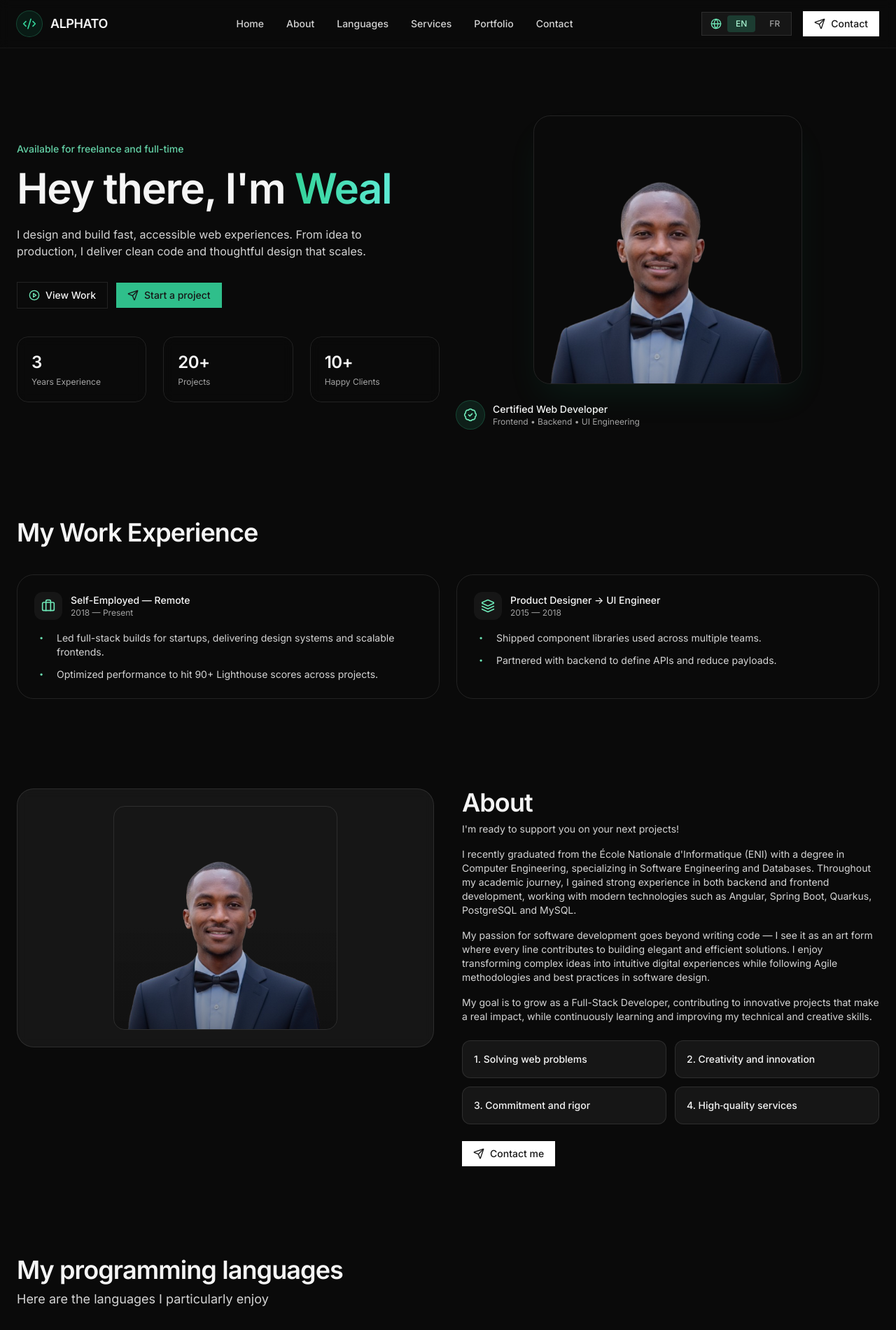
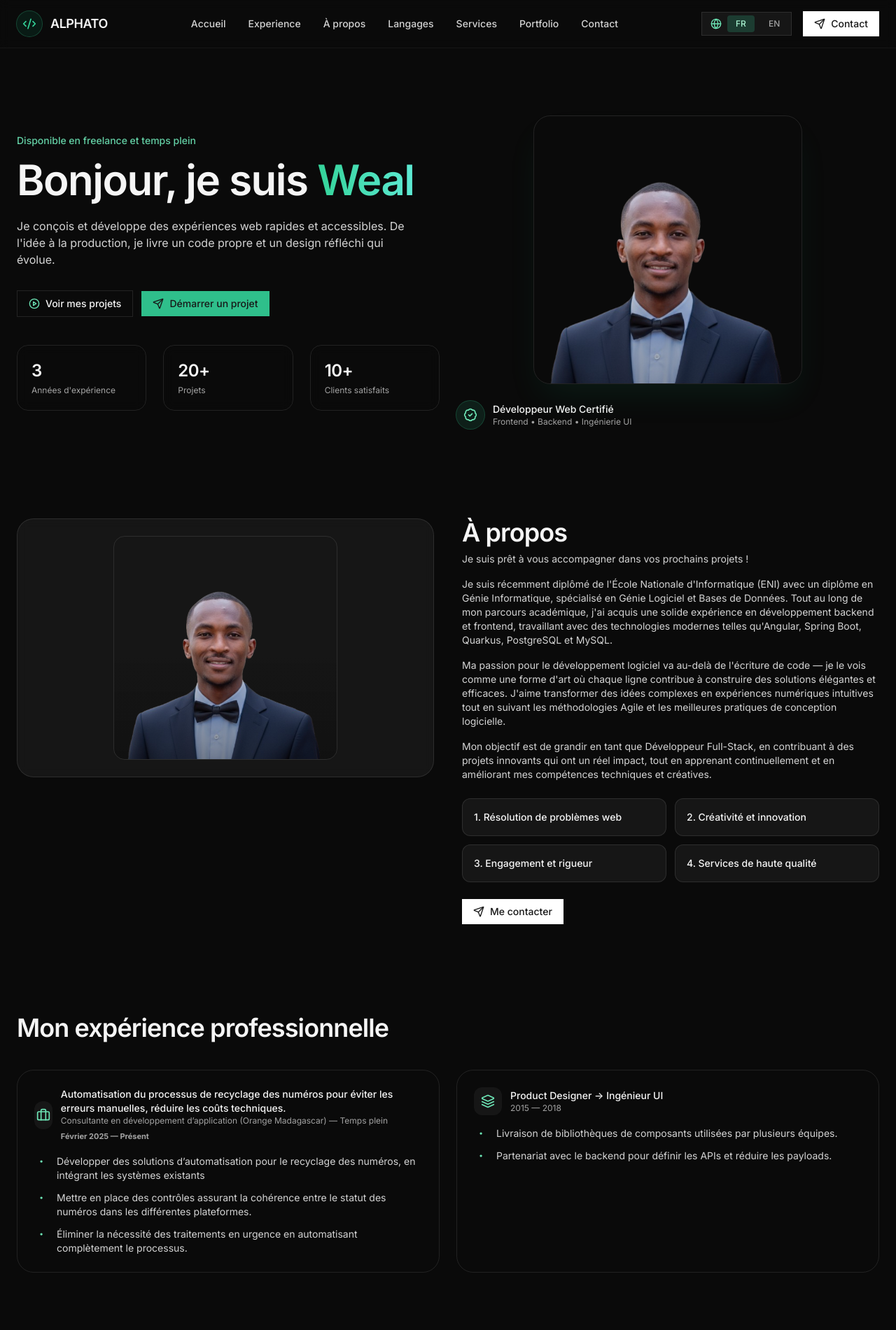
Before and after one commit to alphatowestphalen/developer-portfolio-creative, a React (Vite) app: page / in a window 1280 px wide. Shown: the top 1901 px of the page at 70% size. Built offline with nearby package versions, Linux system fonts and the light colour scheme.

Commit message:
feature (experience) :: add new exprience.

```diff
--- a/src/components/AppLayout.tsx
+++ b/src/components/AppLayout.tsx
@@ -20,8 +20,8 @@ const AppLayout: React.FC = () => {
         <Navigation />
         <main className="mx-auto max-w-7xl px-6">
           <Hero />
+          <About />
           <Experience />
-          <About />
           <Skills />
           <Services />
           <Portfolio />
--- a/src/components/Experience.tsx
+++ b/src/components/Experience.tsx
@@ -1,58 +1,84 @@
-import React from 'react';
-import { Briefcase, Layers, Dot } from 'lucide-react';
-import { useLanguage } from '../contexts/LanguageContext';
+import React from "react";
+import { Briefcase, Layers, Dot } from "lucide-react";
+import { useLanguage } from "../contexts/LanguageContext";
 
 export const Experience: React.FC = () => {
   const { t } = useLanguage();
 
+  // Comme "experience" est un tableau, on prend le premier élément
+  const exp = t.experience[0];
+
   return (
     <section id="experience" className="mt-24 md:mt-32">
-      <h2 className="text-3xl md:text-4xl font-semibold tracking-tight">{t.experience.title}</h2>
+
+      {/* Title */}
+      <h2 className="text-3xl md:text-4xl font-semibold tracking-tight">
+        {exp.title}
+      </h2>
+
       <div className="mt-10 grid gap-6 md:grid-cols-2">
+
+        {/* ---- FIRST EXPERIENCE ---- */}
         <div className="rounded-3xl border border-white/10 p-6 opacity-0 translate-y-6 animate-fade-in">
+
+          {/* Header */}
           <div className="flex items-center gap-3">
             <div className="flex h-10 w-10 items-center justify-center rounded-xl bg-white/5">
               <Briefcase className="h-5 w-5 text-emerald-300" />
             </div>
+
             <div>
-              <p className="text-sm font-medium">{t.experience.selfEmployed}</p>
-              <p className="text-xs text-neutral-400">{t.experience.period1}</p>
+              <p className="text-sm font-medium">{exp.title_project}</p>
+
+              <p className="text-xs text-neutral-400">{exp.selfEmployed}</p>
+
+              <strong className="text-[11px] text-neutral-400">{exp.period1}</strong>
             </div>
           </div>
+
+          {/* Descriptions */}
           <ul className="mt-4 space-y-3">
-            <li className="flex gap-3">
-              <Dot className="h-5 w-5 text-emerald-300 flex-shrink-0" />
-              <p className="text-sm text-neutral-300">{t.experience.desc1}</p>
-            </li>
-            <li className="flex gap-3">
-              <Dot className="h-5 w-5 text-emerald-300 flex-shrink-0" />
-              <p className="text-sm text-neutral-300">{t.experience.desc2}</p>
-            </li>
+            {exp.descriptions.map((item, index) => (
+              <li key={index} className="flex gap-3">
+                <Dot className="h-5 w-5 text-emerald-300 flex-shrink-0" />
+                <p className="text-sm text-neutral-300">{item.desc}</p>
+              </li>
+            ))}
           </ul>
         </div>
 
+        {/* ---- SECOND EXPERIENCE ---- */}
         <div className="rounded-3xl border border-white/10 p-6 opacity-0 translate-y-6 animate-fade-in animation-delay-200">
+
+          {/* Header */}
           <div className="flex items-center gap-3">
             <div className="flex h-10 w-10 items-center justify-center rounded-xl bg-white/5">
               <Layers className="h-5 w-5 text-emerald-300" />
             </div>
+
             <div>
-              <p className="text-sm font-medium">{t.experience.productDesigner}</p>
-              <p className="text-xs text-neutral-400">{t.experience.period2}</p>
+              <p className="text-sm font-medium">{exp.productDesigner}</p>
+              <p className="text-xs text-neutral-400">{exp.period2}</p>
             </div>
           </div>
+
+          {/* Items */}
           <ul className="mt-4 space-y-3">
             <li className="flex gap-3">
               <Dot className="h-5 w-5 text-emerald-300 flex-shrink-0" />
-              <p className="text-sm text-neutral-300">{t.experience.desc3}</p>
+              <p className="text-sm text-neutral-300">{exp.desc3}</p>
             </li>
+
             <li className="flex gap-3">
               <Dot className="h-5 w-5 text-emerald-300 flex-shrink-0" />
-              <p className="text-sm text-neutral-300">{t.experience.desc4}</p>
+              <p className="text-sm text-neutral-300">{exp.desc4}</p>
             </li>
           </ul>
+
         </div>
+
       </div>
+
     </section>
   );
 };
--- a/src/components/LanguageSwitcher.tsx
+++ b/src/components/LanguageSwitcher.tsx
@@ -1,6 +1,6 @@
-import React from 'react';
-import { useLanguage } from '../contexts/LanguageContext';
-import { Globe } from 'lucide-react';
+import React from "react";
+import { useLanguage } from "../contexts/LanguageContext";
+import { Globe } from "lucide-react";
 
 export const LanguageSwitcher: React.FC = () => {
   const { language, setLanguage } = useLanguage();
@@ -9,25 +9,26 @@ export const LanguageSwitcher: React.FC = () => {
     <div className="flex items-center gap-2 rounded-lg border border-white/10 bg-white/5 p-1">
       <Globe className="h-4 w-4 text-emerald-300 ml-2" />
       <button
-        onClick={() => setLanguage('en')}
+        onClick={() => setLanguage("fr")}
         className={`px-3 py-1 text-xs font-medium rounded transition ${
-          language === 'en'
-            ? 'bg-emerald-400/20 text-emerald-200'
-            : 'text-neutral-400 hover:text-white'
+          language === "fr"
+            ? "bg-emerald-400/20 text-emerald-200"
+            : "text-neutral-400 hover:text-white"
+        }`}
+      >
+        FR
+      </button>
+
+      <button
+        onClick={() => setLanguage("en")}
+        className={`px-3 py-1 text-xs font-medium rounded transition ${
+          language === "en"
+            ? "bg-emerald-400/20 text-emerald-200"
+            : "text-neutral-400 hover:text-white"
         }`}
       >
         EN
       </button>
-      <button
-        onClick={() => setLanguage('fr')}
-        className={`px-3 py-1 text-xs font-medium rounded transition ${
-          language === 'fr'
-            ? 'bg-emerald-400/20 text-emerald-200'
-            : 'text-neutral-400 hover:text-white'
-        }`}
-      >
-        FR
-      </button>
     </div>
   );
 };
--- a/src/components/Navigation.tsx
+++ b/src/components/Navigation.tsx
@@ -24,7 +24,7 @@ export const Navigation: React.FC = () => {
         </button>
 
         <div className="hidden items-center gap-8 md:flex">
-          {['home', 'about', 'languages', 'services', 'portfolio', 'contact'].map((item) => (
+          {['home', 'experience', 'about', 'languages', 'services', 'portfolio', 'contact'].map((item) => (
             <button
               key={item}
               onClick={() => scrollToSection(item)}
--- a/src/contexts/LanguageContext.tsx
+++ b/src/contexts/LanguageContext.tsx
@@ -14,7 +14,7 @@ interface LanguageContextType {
 const LanguageContext = createContext<LanguageContextType | undefined>(undefined);
 
 export const LanguageProvider: React.FC<{ children: ReactNode }> = ({ children }) => {
-  const [language, setLanguage] = useState<Language>('en');
+  const [language, setLanguage] = useState<Language>('fr');
   const translations = { en, fr };
   const t = translations[language];
 
--- a/src/translations/en.json
+++ b/src/translations/en.json
@@ -2,6 +2,7 @@
   "nav": {
     "home": "Home",
     "about": "About",
+    "experience": "Experience",
     "languages": "Languages",
     "services": "Services",
     "portfolio": "Portfolio",
@@ -22,10 +23,17 @@
   },
   "experience": {
     "title": "My Work Experience",
+    "title_project":"Automatisation du processus de recyclage des numéros pour éviter les erreurs manuelles, réduire les coûts techniques.",
     "selfEmployed": "Self-Employed — Remote",
     "period1": "2018 — Present",
-    "desc1": "Led full-stack builds for startups, delivering design systems and scalable frontends.",
-    "desc2": "Optimized performance to hit 90+ Lighthouse scores across projects.",
+    "descriptions": [
+      {
+        "desc": "Direction de projets full-stack pour startups, livraison de systèmes de design et frontends évolutifs."
+      },
+      {
+        "desc": "Optimisation des performances pour atteindre 90+ scores Lighthouse."
+      }
+    ],
     "productDesigner": "Product Designer → UI Engineer",
     "period2": "2015 — 2018",
     "desc3": "Shipped component libraries used across multiple teams.",
--- a/src/translations/fr.json
+++ b/src/translations/fr.json
@@ -3,6 +3,7 @@
     "home": "Accueil",
     "about": "À propos",
     "languages": "Langages",
+    "experience": "Experience",
     "services": "Services",
     "portfolio": "Portfolio",
     "contact": "Contact"
@@ -20,15 +21,27 @@
     "certified": "Développeur Web Certifié",
     "certDesc": "Frontend • Backend • Ingénierie UI"
   },
-  "experience": {
+  "experience": [
+    {
       "title": "Mon expérience professionnelle",
-    "selfEmployed": "Indépendant — À distance",
-    "period1": "2018 — Présent",
-    "desc1": "Direction de projets full-stack pour startups, livraison de systèmes de design et frontends évolutifs.",
-    "desc2": "Optimisation des performances pour atteindre 90+ scores Lighthouse.",
+      "title_project": "Automatisation du processus de recyclage des numéros pour éviter les erreurs manuelles, réduire les coûts techniques.",
+      "selfEmployed": "Consultante en développement d’application (Orange Madagascar) — Temps plein",
+      "period1": "Février 2025 — Présent",
+      "descriptions": [
+        {
+          "desc": "Développer des solutions d’automatisation pour le recyclage des numéros, en intégrant les systèmes existants"
+        },
+        {
+          "desc": "Mettre en place des contrôles assurant la cohérence entre le statut des numéros dans les différentes plateformes."
+        },
+        {
+          "desc": "Éliminer la nécessité des traitements en urgence en automatisant complètement le processus."
+        }
+      ],
       "productDesigner": "Product Designer → Ingénieur UI",
       "period2": "2015 — 2018",
       "desc3": "Livraison de bibliothèques de composants utilisées par plusieurs équipes.",
       "desc4": "Partenariat avec le backend pour définir les APIs et réduire les payloads."
     }
+  ]
 }
```
Lines whose indentation alone changed are shown as unchanged.
